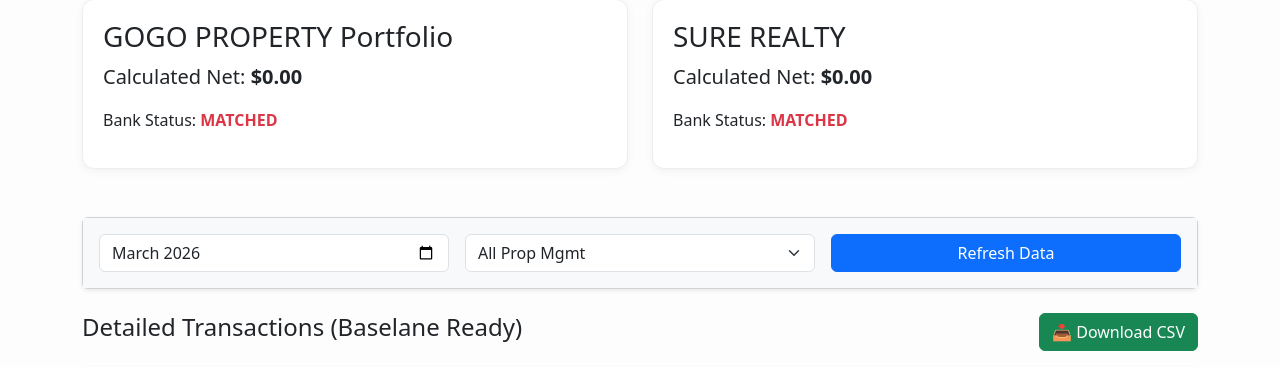
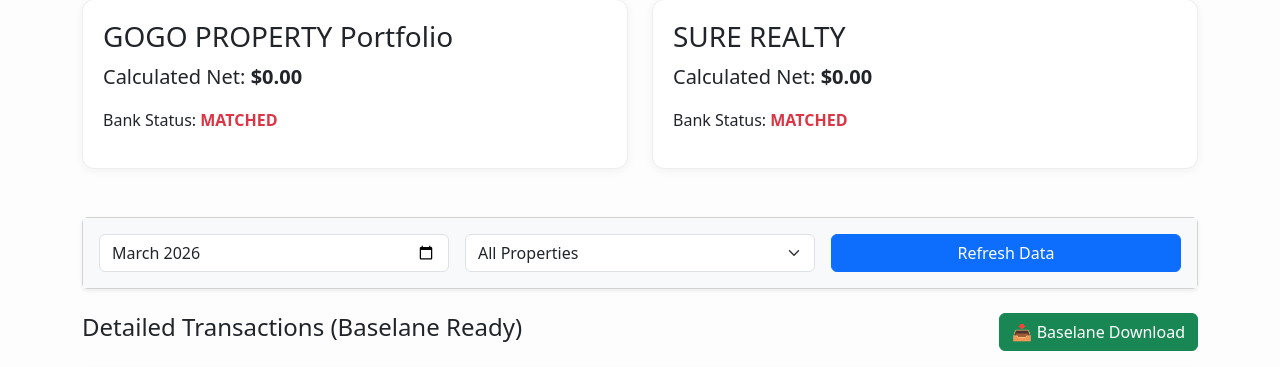
Before and after one commit to kurellsa/smart-renters, a FastAPI app: page /report in a window 1280 px wide. Shown: the part 121-488 px from the top of the page. Run offline with FastAPI, Linux system fonts and the light colour scheme.

Commit message:
Update UI labels in dashboard and sidebar nav
Co-Authored-By: Claude Sonnet 4.6 <noreply@anthropic.com>

```diff
--- a/app/templates/dashboard.html
+++ b/app/templates/dashboard.html
@@ -50,7 +50,7 @@
                 </div>
                 <div class="col-md-4">
                     <select name="property_management" class="form-select">
-                        <option value="">All Prop Mgmt</option>
+                        <option value="">All Properties</option>
                         <option value="GOGO PROPERTY" {% if selected_property_management == 'GOGO PROPERTY' %}selected{% endif %}>GOGO PROPERTY</option>
                         <option value="SURE REALTY" {% if selected_property_management == 'SURE REALTY' %}selected{% endif %}>SURE REALTY</option>
                     </select>
@@ -64,7 +64,7 @@
 
     <div class="d-flex justify-content-between align-items-center mb-3">
         <h4>Detailed Transactions (Baselane Ready)</h4>
-        <a href="/export/baselane?month_year={{ selected_month }}&property_management={{ selected_property_management or '' }}" class="btn btn-success">📥 Download CSV</a>
+        <a href="/export/baselane?month_year={{ selected_month }}&property_management={{ selected_property_management or '' }}" class="btn btn-success">📥 Baselane Download</a>
     </div>
 
     <div class="table-responsive bg-white rounded shadow-sm">
--- a/app/templates/index.html
+++ b/app/templates/index.html
@@ -87,7 +87,7 @@
 
             <ul class="nav flex-column mb-4">
                 <li class="nav-item"><a class="nav-link active" href="/"><i class="fa-solid fa-house"></i> Home</a></li>
-                <li class="nav-item"><a class="nav-link" href="/report"><i class="fa-solid fa-chart-line"></i> Dashboard</a></li>
+                <li class="nav-item"><a class="nav-link" href="/report"><i class="fa-solid fa-chart-line"></i> Baselane Download</a></li>
                 <li class="nav-item"><a class="nav-link" href="/history"><i class="fa-solid fa-list-check"></i> Audit Log</a></li>
                 <li class="nav-item"><a class="nav-link" href="/parameters"><i class="fa-solid fa-gears"></i> Property Master</a></li>
             </ul>
```
